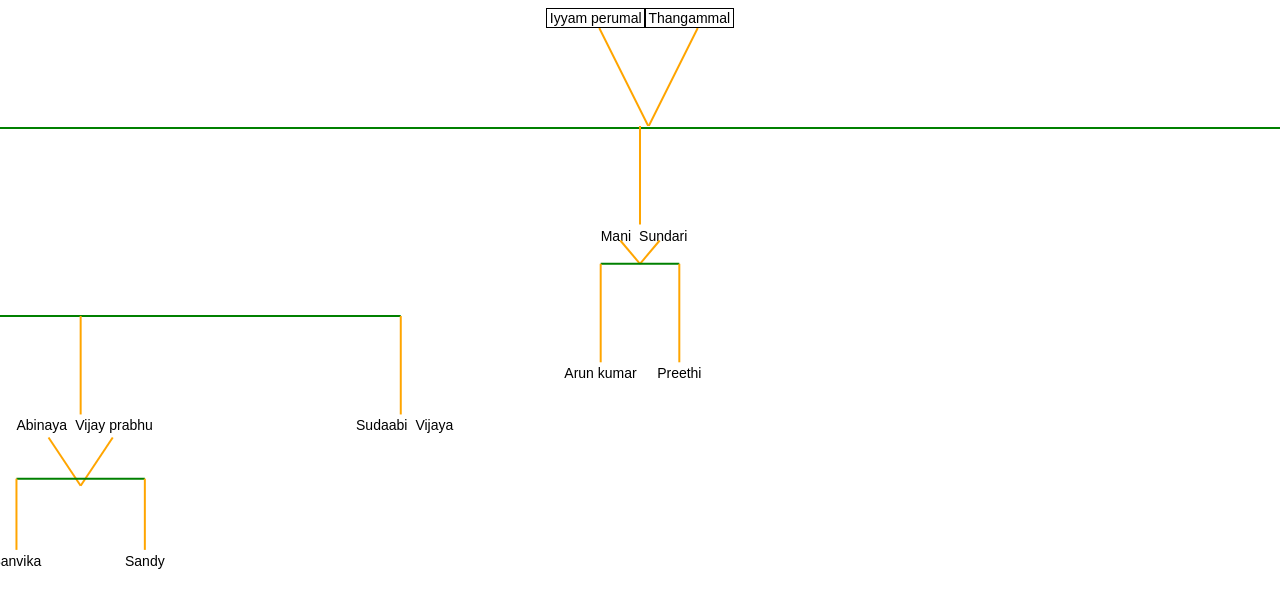
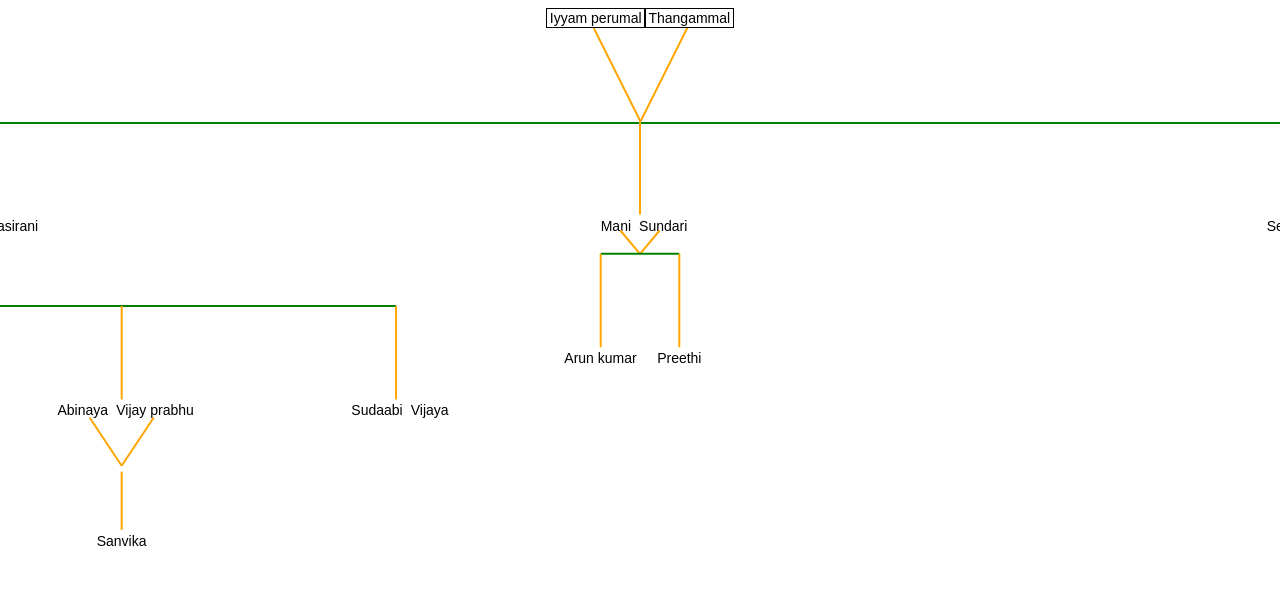
Before and after one commit to ArunHub/family-tree, a website: page public/index.html in a window 1280 px wide. Drawn offline with Linux system fonts and the light colour scheme.

Commit message:
removed -8 from svgone path and added some possible tree combination in json

```diff
--- a/package.json
+++ b/package.json
@@ -19,6 +19,6 @@
   "homepage": "https://github.com/ArunHub/family-tree#readme",
   "devDependencies": {
     "express": "^4.17.1",
-    "nodemon": "^2.0.2"
+    "nodemon": "^2.0.4"
   }
 }
--- a/public/index.css
+++ b/public/index.css
@@ -23,10 +23,6 @@ span {
   border: 1px solid;
 }
 
-text{
-  /* outline: 1px solid; */
-}
-
 .tree-structure > div svg:first-of-type{
   display: block;
   margin: 0 auto;
@@ -34,5 +30,4 @@ text{
 
 path{
   stroke-width: 2;
-  stroke-linecap:"round"
 }
--- a/public/index.js
+++ b/public/index.js
@@ -7,6 +7,7 @@ const sample = [
         "gender": "M",
         "_age": 68,
         "lifeSpan": { bornOn: "01-01-1940" },
+        // "children": ["poongudi", "soundara pandian", "mani", "selva kumar"],
         "children": ["soundara pandian", "mani", "selva kumar"],
         "anniversary": { type: ANNIVERSARY_TYPE.MARRIAGE },
         "father": "iyyam perumal",
@@ -54,8 +55,8 @@ const sample = [
         "gender": "F",
         "_age": 28,
         "spouse": "vijay prabhu",
-        // "children": ["sanvika"],
-        "children": ["sanvika", "sandy"],
+        "children": ["sanvika"],
+        // "children": ["sanvika", "sandy"],
         "siblings": ["sudarshan", 'sudaabi'], //TODO: remove siblings
         "father": "soundara pandian",
         "mother": "thulasirani"
@@ -79,6 +80,7 @@ const sample = [
         "_age": 54,
         "spouse": "sundari",
         "children": ["arun kumar", "preethi"],
+        // "children": ["arun kumar", "preethi",'sanvika','sandy','rajavel','rashika'],
         "siblings": ["soundara pandian", "selva kumar"],
         "father": "iyyam perumal",
         "mother": "thangammal"
@@ -215,6 +217,77 @@ const sample = [
         "father": "selva kumar",
         "mother": "pushparani",
     },
+    {
+        "fname": "raja",
+        "lname": "manickam",
+        "gender": "M",
+        "_age": 68,
+        "spouse": "poongudi",
+        "children": ["raja", "muthu"],
+        "father": "iyyam perumal",
+        "mother": "thangammal"
+    },
+    {
+        "fname": "poongudi",
+        "lname": "",
+        "gender": "F",
+        "_age": 58,
+        "spouse": "raja manickam",
+        "children": ["raja", "muthu"],
+        "siblings": ["mani", "selva kumar"],
+        "father": "iyyam perumal", //TODO
+        "mother": "thangammal"
+    },
+    {
+        "fname": "raja",
+        "lname": "",
+        "gender": "M",
+        "_age": 48,
+        "spouse": "raji",
+        "children": ["rajavel"],
+        "father": "raja manickam",
+        "mother": "poongudi"
+    },
+    {
+        "fname": "raji",
+        "lname": "",
+        "gender": "F",
+        "_age": 38,
+        "spouse": "raja",
+        "children": ["rajavel"],
+        "father": "iyyam perumal", //TODO
+        "mother": "thangammal"
+    },
+    {
+        "fname": "rajavel",
+        "lname": "",
+        "gender": "M",
+        "_age": 8,
+        "spouse": "",
+        "children": [],
+        "father": "raja",
+        "mother": "raji"
+    },
+    {
+        "fname": "muthu",
+        "lname": "",
+        "gender": "M",
+        "_age": 40,
+        "spouse": "akka",
+        "children": [],
+        "father": "raja manickam",
+        "mother": "poongudi"
+    },
+    {
+        "fname": "akka",
+        "lname": "",
+        "gender": "F",
+        "_age": 38,
+        "spouse": "muthu",
+        "children": [],
+        "father": "raja manickam",
+        "mother": "poongudi"
+    },
 ]
 
 function Person(obj) {
@@ -279,6 +352,7 @@ function getChildCount(name, count = 1) {
 
 function getDomTree(name, rootId) {
     const person = getPerson(name);
+    //TODO: going local culture now as spouse required to check children contrary to modern culture
     if (person.spouse) {
         const p1 = document.createElement('div');
         const id = (person.fname + person.lname) + "-" + getInitial(person);
@@ -297,26 +371,21 @@ function getDomTree(name, rootId) {
             const cL = person.childCount;
             const currentParentID = document.getElementById(id);
             const parentWidth = Object.values(currentParentID.children).reduce((acc, curr) => acc + curr.offsetWidth, 0);
-            const hTotalW = parentWidth + mL;
+            const hTotalW = parentWidth;
             const quarter = (hTotalW) / 4;
             const hMidPt = (hTotalW) / 2;
 
 
             const hPathWidth = hTotalW * treeWeight;
 
-            const docWidth = document.defaultView.innerWidth;
-            const hStartPt = cL > 1 ? (docWidth - (hPathWidth)) / 2 : ((docWidth - (hTotalW)) / 2) + hMidPt;
+            const bodyWidth = document.documentElement.offsetWidth;
+            const hStartPt = cL > 1 ? (bodyWidth - hPathWidth) / 2 : ((bodyWidth - hTotalW) / 2) + hMidPt;
 
-            const svgElOne = `<svg id="svg1-${id}" xmlns="${xmlns}" version="${version}" viewBox="-8 0 ${hTotalW} ${hMidPt}" width="${hTotalW}" height="${hMidPt}"
+            const svgElOne = `<svg id="svg1-${id}" xmlns="${xmlns}" version="${version}" viewBox="0 0 ${hTotalW} ${hMidPt}" width="${hTotalW}" height="${hMidPt}"
       preserveAspectRatio="${preserveAspectRatio}">
-        <defs>
-
-        </defs>
       <path d="M ${quarter} 0 L ${hMidPt} ${hMidPt}" stroke="${strOrange}" stroke-width="${strWidth}"/>
       <path d="M ${quarter * 3} 0 L ${hMidPt} ${hMidPt}" stroke="${strOrange}" stroke-width="${strWidth}"/>
       `;
-            //   <path d="M0,0 L2,4 4,0 Z" />
-
 
             const svgElTwo = `<svg id="svg2-${id}" xmlns="${xmlns}" version="${version}" width="100%" height="100vh"
       preserveAspectRatio="${preserveAspectRatio}">
@@ -403,7 +472,7 @@ function drawSvg(name, index, svgId, extraParams) {
         if (extraParams.cL > 1) {//path for adult
             createPath(svgId, { d: `M ${hStartPt} ${extraParams.vPathY} L ${hStartPt} ${((extraParams.vPathHeight + extraParams.hMidPt) * (extraParams.step)) + extraParams.vPathHeight}`, stroke: `${strOrange}` });
         } else {//path for child
-            createPath(svgId, { d: `M ${hStartPt} ${extraParams.vPathY + textHeight / 2} L ${hStartPt} ${((extraParams.vPathHeight + extraParams.hMidPt) * (extraParams.step)) + extraParams.vPathHeight}`, stroke: `${strOrange}` });
+            createPath(svgId, { d: `M ${hStartPt} ${extraParams.vPathY + (textHeight / 2)} L ${hStartPt} ${((extraParams.vPathHeight + extraParams.hMidPt) * (extraParams.step)) + extraParams.vPathHeight}`, stroke: `${strOrange}` });
         }
 
         createText(nameCapitalized(person.name), svgId, { id: parentOneId, x: hStartPt, y: ((extraParams.vPathHeight + extraParams.hMidPt) * (extraParams.step)) + extraParams.vPathHeight + textHeight });
```
Also changed, not shown: 1 other file.
